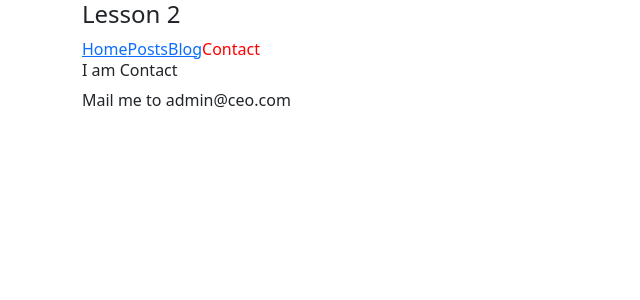
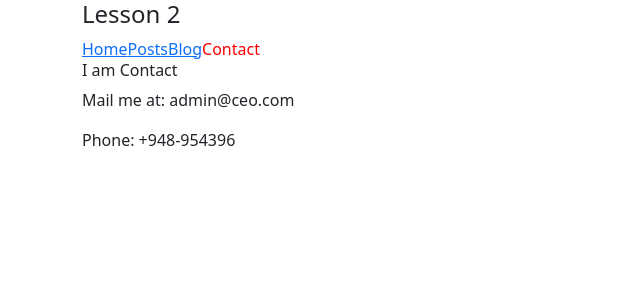
Before and after one commit to mrhrifat/react-router, a React (Create React App) app: page /contact in a window 1280 px wide. Shown: the top 300 px of the page, without its empty margins (0-640 px from the left). Built offline with nearby package versions, Linux system fonts and the light colour scheme.

Commit message:
Update with props paragraph

```diff
--- a/src/Components/Lesson2/pages/Contact.js
+++ b/src/Components/Lesson2/pages/Contact.js
@@ -5,7 +5,8 @@ class Contact extends Component {
         return (
             <div>
                 <h6>I am Contact</h6>
-                <p>Mail me to {this.props.email}</p>
+                <p>Mail me at: {this.props.email}</p>
+                <p>Phone: {this.props.phone}</p>
             </div>
         )
     }
```
